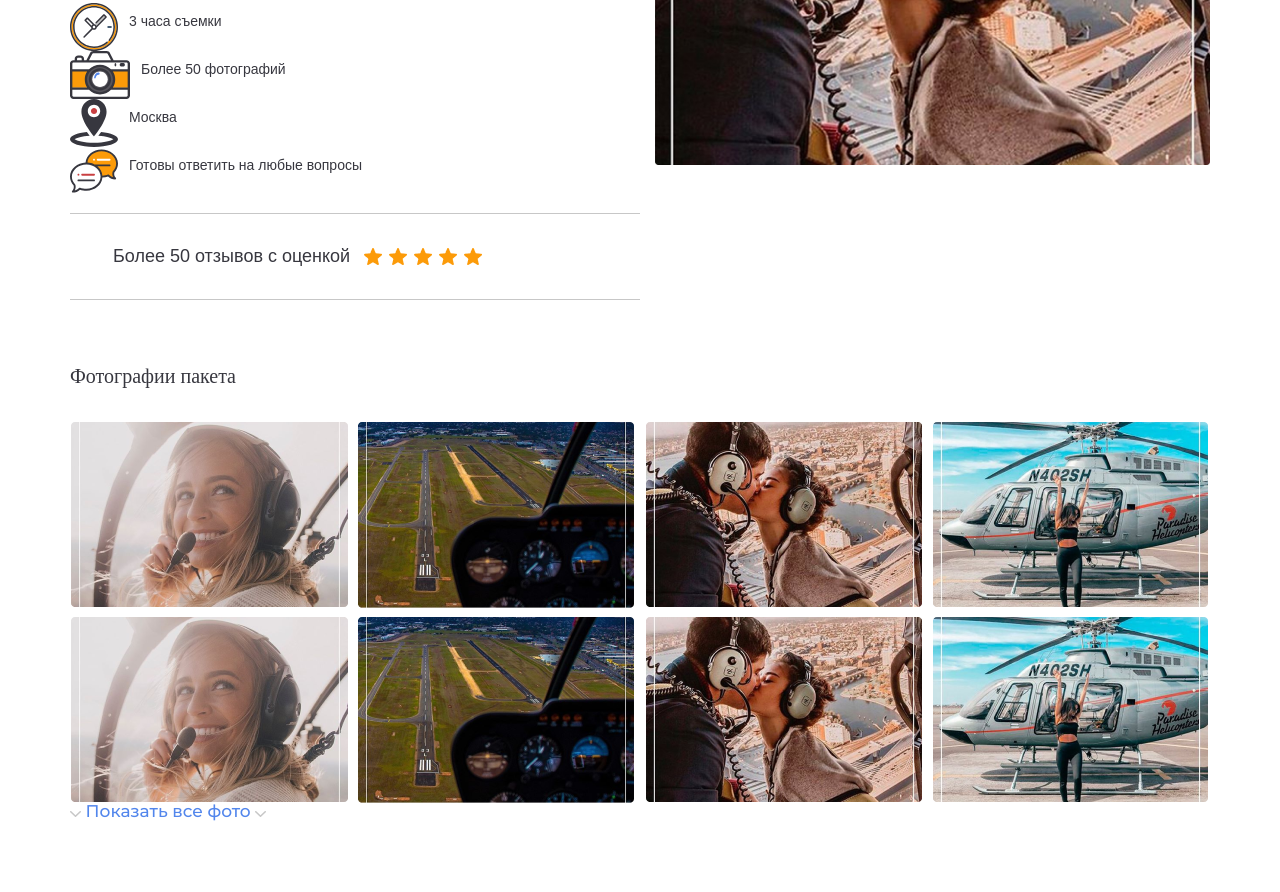
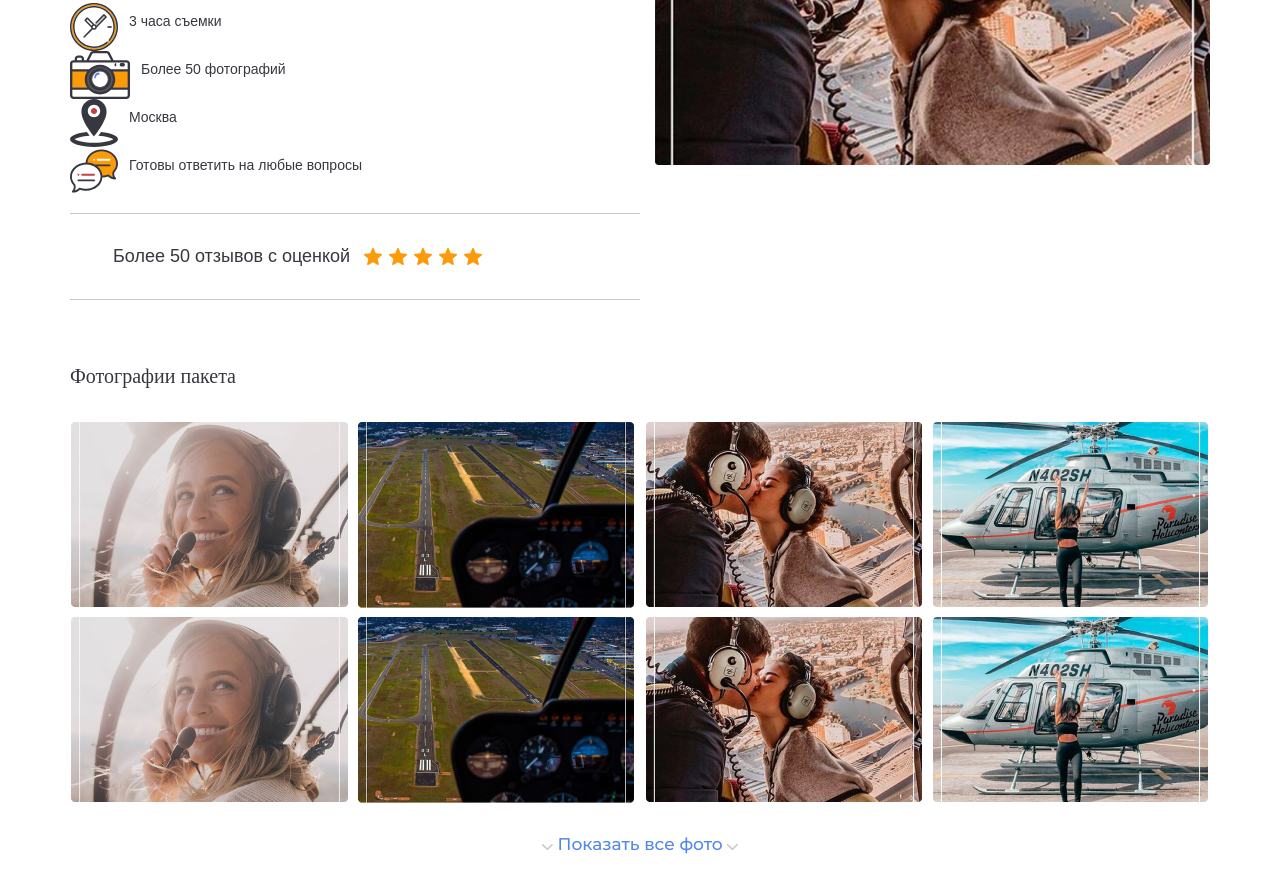
Before and after one commit to jakemidway/HELYFLY, a website: page src/index.html in a window 1280 px wide. Shown: the part 1209-2101 px from the top of the page. Drawn offline with nearby package versions, Linux system fonts and the light colour scheme; files that its build step writes are made by us from their sources; a web font is replaced by a local one.

Commit message:
btn show

```diff
--- a/src/assets/scss/blocks/_gallery.scss
+++ b/src/assets/scss/blocks/_gallery.scss
@@ -98,6 +98,12 @@
         font-weight: 500;
         font-size: 17px;
         height: 17px;
+        left: 50%;
+        transform: translateX(-50%);
+        bottom: 40px;
+        @media (max-width: 767px) {
+            display: none;
+        }
     }
     &__arr{
         transition: 0.2s all;
```
Also changed, not shown: dist/assets/css/style.css, dist/assets/css/style.min.css.
